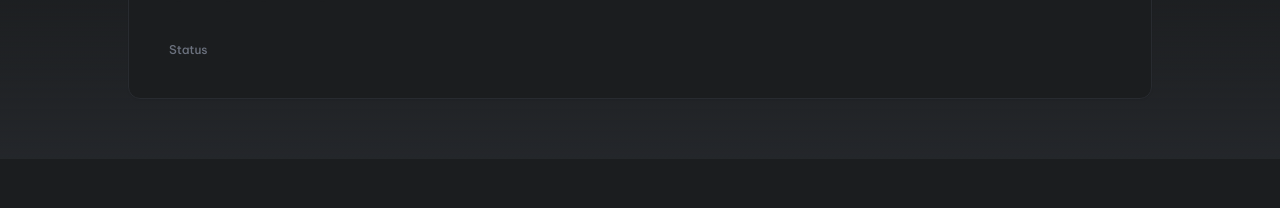
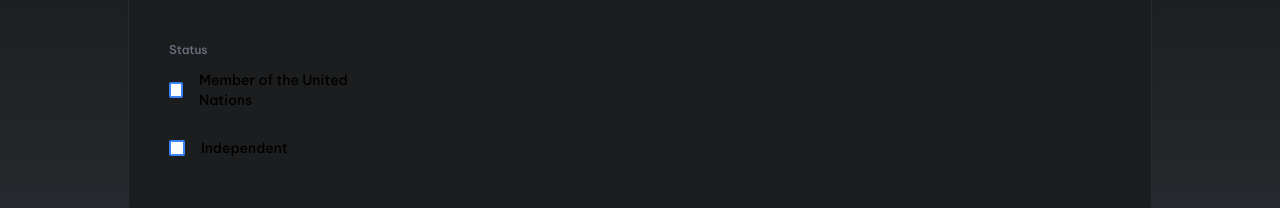
Before and after one commit to edelCustodio/world-ranks, a Next.js app: page / in a window 1280 px wide. Shown: the part 641-849 px from the top of the page. Before the commit the page ends 800 px from the top, so only its background shows below. Built offline with nearby package versions, Linux system fonts and the light colour scheme; no server answers.

Commit message:
Creating CheckBox component

```diff
--- a/src/app/page.tsx
+++ b/src/app/page.tsx
@@ -10,6 +10,8 @@
 import { Grid } from "@components/grid/Grid";
 import { countryColumns } from "@models/country-grid-helper";
 import { Country } from "@models/country";
+import { Checkbox } from "@components/ui/checkbox";
+import CheckBox from "@components/checkbox/CheckBox";
 
 export default function Home() {
   const [dropDownData, setDropDownData] = useState([
@@ -78,6 +80,8 @@
 
   const handleSelect = () => {};
 
+  const handleStatusEvent = () => {};
+
   return (
     <Card className="z-[1000px] absolute top-[250px] w-4/5 bg-[#1B1D1F] rounded-xl border-[#282B30]">
       <CardContent className="grid grid-cols-12 gap-4">
@@ -100,6 +104,14 @@
           </div>
           <div className="flex flex-col gap-3">
             <label className="text-[#6C727F] text-xs">Status</label>
+            <CheckBox
+              text="Member of the United Nations"
+              checkedEvent={handleStatusEvent}
+            />
+            <CheckBox
+              text="Independent"
+              checkedEvent={handleStatusEvent}
+            />
           </div>
         </section>
         <section className="lg:col-span-9 sm:col-span-8 mt-6">
--- /dev/null
+++ b/src/components/checkbox/CheckBox.tsx
@@ -0,0 +1,26 @@
+import React, { useId } from "react";
+import { ICheckBox } from "./checkbox-model";
+
+const CheckBox = (check: ICheckBox) => {
+
+    const checkBoxId = useId();
+  return (
+    <div className="flex items-center mb-4 gap-2">
+      <input
+        id={checkBoxId}
+        type="checkbox"
+        checked={check.value}
+        onChange={(event) => check.checkedEvent && check.checkedEvent(event.target.checked)}
+        className="appearance-none w-4 h-4 border-2 border-blue-500 rounded-sm bg-white"
+      />
+      <label
+        htmlFor={checkBoxId}
+        className="ms-2 text-sm font-medium text-gray-900 dark:text-gray-300"
+      >
+        {check.text}
+      </label>
+    </div>
+  );
+};
+
+export default CheckBox;
--- /dev/null
+++ b/src/components/checkbox/checkbox-model.ts
@@ -0,0 +1,5 @@
+export interface ICheckBox {
+    text: string;
+    value?: boolean;
+    checkedEvent?: (value: boolean) => void;
+}
```
